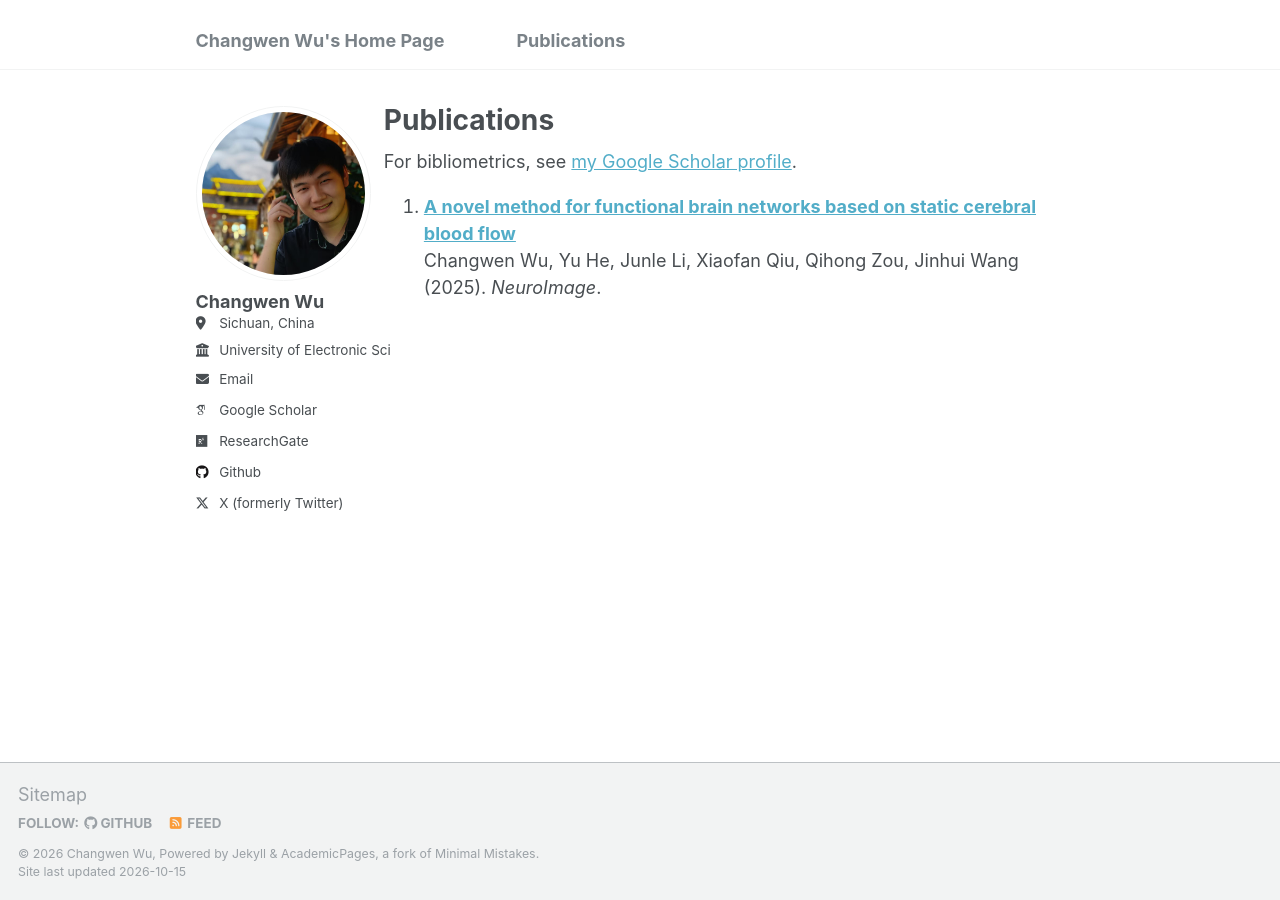
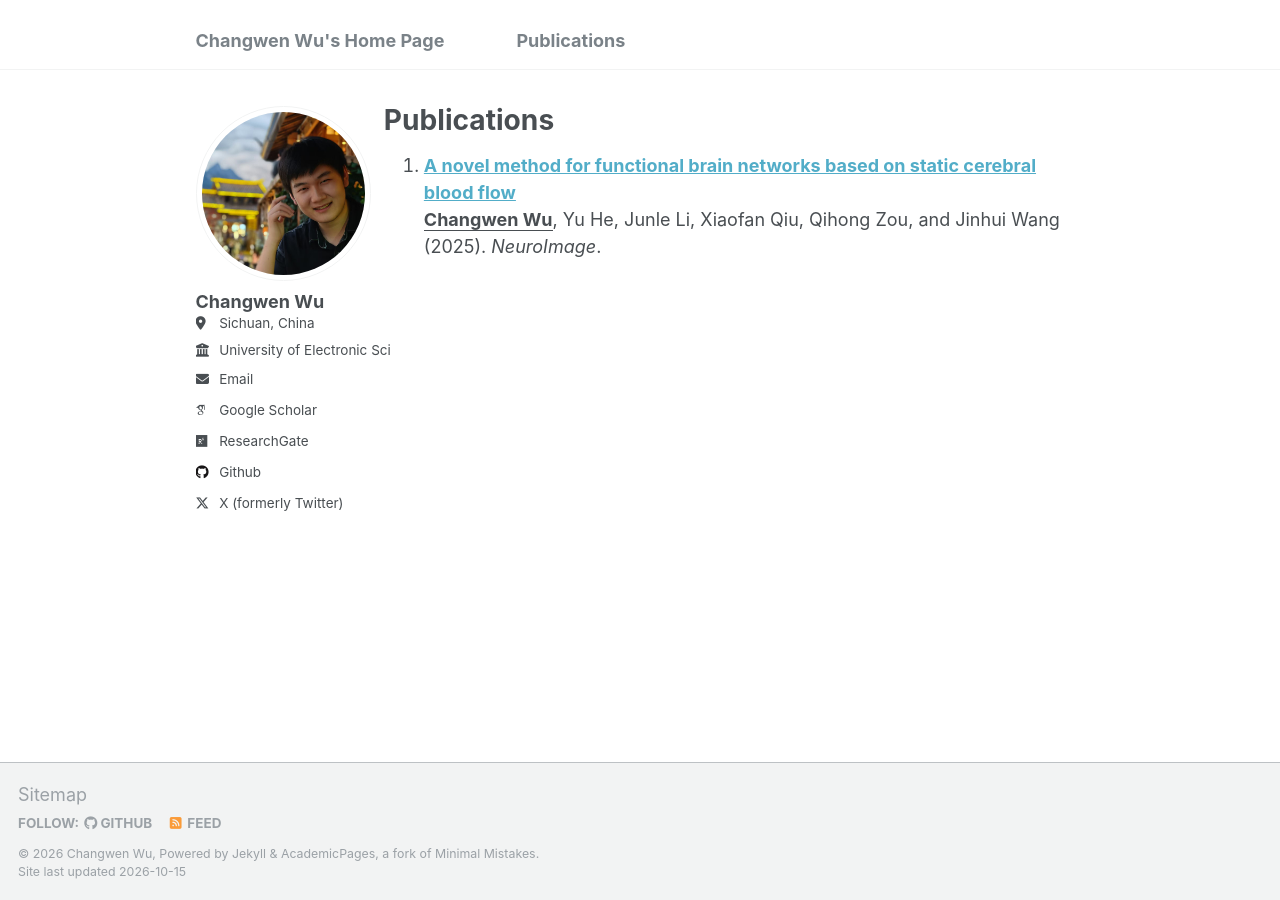
Before and after one commit to Changwen-Wu/Changwen-Wu.github.io, a Jekyll site: the page built from _pages/publications.html, in a window 1280 px wide. Built offline with Jekyll 4.4.1, drawn with Linux system fonts in a browser that asks for light colours; some web fonts are replaced.

Commit message:
Format publication authors and add PDF links

```diff
--- a/_pages/publications.html
+++ b/_pages/publications.html
@@ -5,20 +5,18 @@ permalink: /publications/
 author_profile: true
 ---
 
-{% if site.author.googlescholar %}
-  <div class="wordwrap">For bibliometrics, see <a href="{{ site.author.googlescholar }}">my Google Scholar profile</a>.</div>
-{% endif %}
-
 {% assign scholar_publications = site.data.google_scholar_publications %}
 {% if scholar_publications and scholar_publications.size > 0 %}
   <ol class="publication-list">
     {% for paper in scholar_publications %}
       <li>
         <strong>{% if paper.url %}<a href="{{ paper.url | escape }}">{% endif %}{{ paper.title | escape }}{% if paper.url %}</a>{% endif %}</strong><br />
-        {{ paper.authors | escape }}{% if paper.year %} ({{ paper.year | escape }}){% endif %}{% if paper.venue %}. <em>{{ paper.venue | escape }}</em>{% endif %}.
+        {% assign author_names = paper.authors | replace: " and ", ", " | split: ", " %}
+        {% for author in author_names %}{% if forloop.last and author_names.size > 1 %}and {% endif %}{% if author == "Changwen Wu" %}<u><strong>{{ author | escape }}</strong></u>{% else %}{{ author | escape }}{% endif %}{% unless forloop.last %}, {% endunless %}{% endfor %}
+        {% if paper.year %} ({{ paper.year | escape }}){% endif %}{% if paper.venue %}. <em>{{ paper.venue | escape }}</em>{% endif %}.{% if paper.pdf %} <a href="{{ paper.pdf | escape }}">[PDF]</a>{% endif %}
       </li>
     {% endfor %}
   </ol>
 {% else %}
-  <p>Publication list is currently unavailable. Please visit my <a href="{{ site.author.googlescholar }}">Google Scholar profile</a>.</p>
+  <p>Publication list is currently unavailable.</p>
 {% endif %}
```
